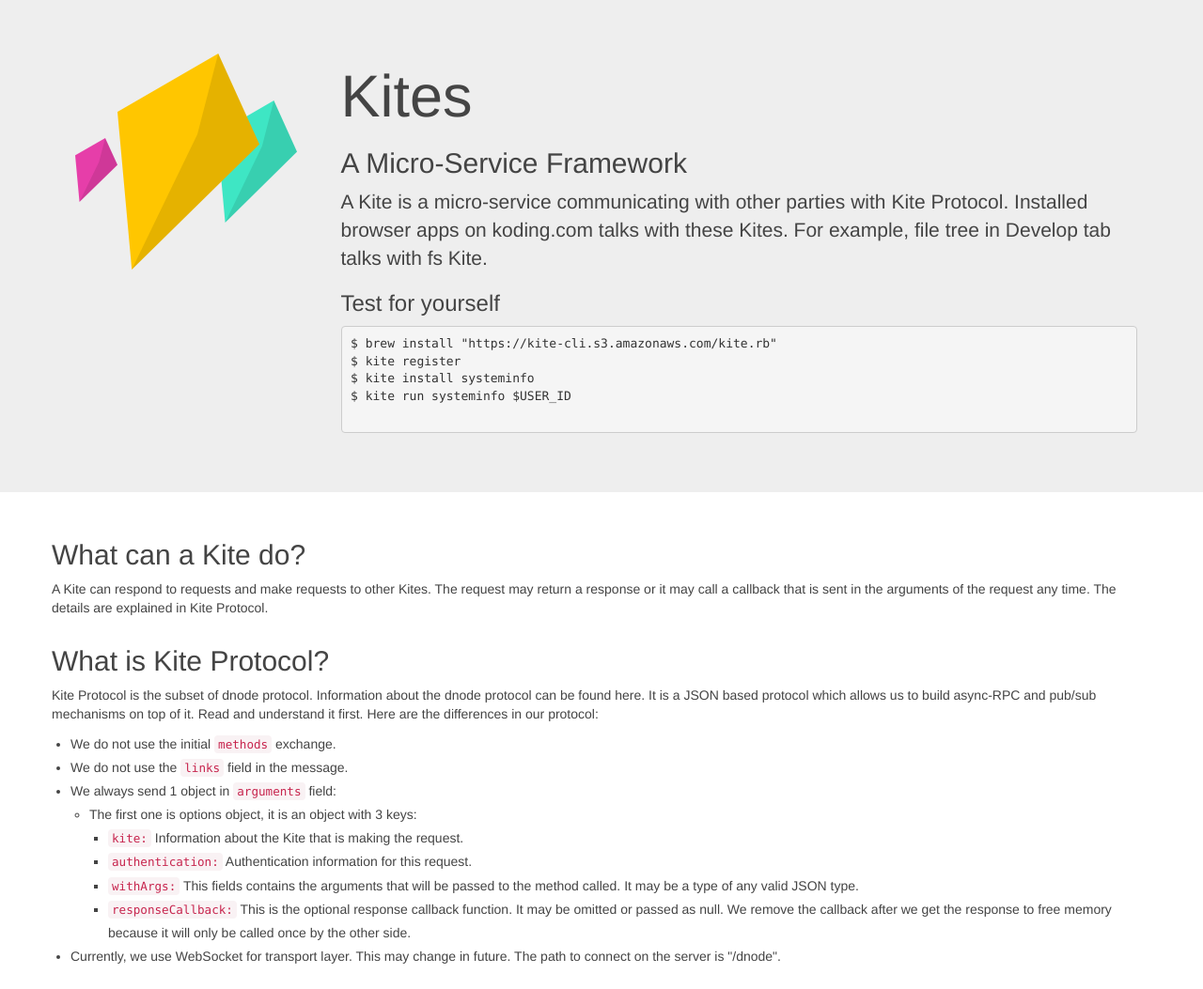
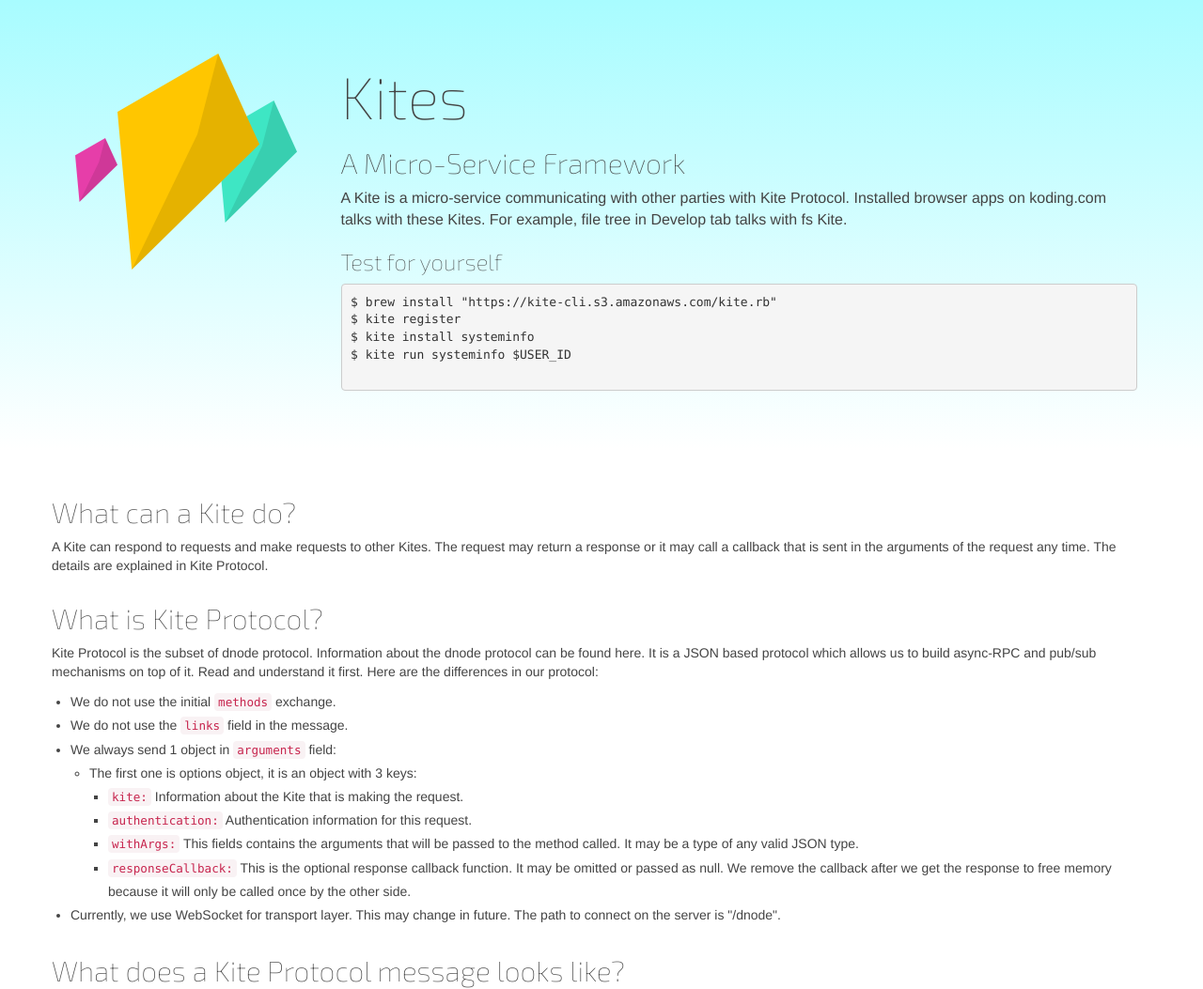
Before and after one commit to marcrobinsone/kite-website, a website: page index.html in a window 1280 px wide. Shown: the top 1053 px of the page at 94% size. Drawn offline with nearby package versions, Linux system fonts and the light colour scheme.

Commit message:
Styles: added a webfont for headers

```diff
--- a/css/jumbotron.css
+++ b/css/jumbotron.css
@@ -1,5 +1,7 @@
 body{color:#444}
-.jumbotron{display:block;}
+h1,h2,h3,h4,h5,h6{font-family:'Exo 2',sans-serif;font-weight:100}
+.jumbotron{background-image:-moz-linear-gradient(100% 100% 90deg,#fff,#a8fcff);background-image:-webkit-gradient(linear,0% 0%,0% 100%,from(#a8fcff),to(#fff));background-image:-khtml-gradient(linear,0% 0%,0% 100%,from(#a8fcff),to(#fff));background-image:-o-linear-gradient(#a8fcff,#fff);display:block;}
+.jumbotron p{font-weight:200;font-size:16px}
 .jumbotron p,.jumbotron h2{color:#444}
 .jumbotron article,.jumbotron aside{float:left;width:50%}
 #big-logo{display:block;width:250px;height:250px;background:transparent url("../assets/kites.250.png") scroll no-repeat 0 0}
--- a/index.html
+++ b/index.html
@@ -15,6 +15,7 @@
     <link href="css/bootstrap.min.css" rel="stylesheet">
 
     <!-- Custom styles for this template -->
+    <link href='http://fonts.googleapis.com/css?family=Exo+2:400,100,200,300,100italic,200italic,300italic,600,600italic,400italic' rel='stylesheet' type='text/css'>
     <link href="css/jumbotron.css" rel="stylesheet">
     <link rel="stylesheet" href="http://yandex.st/highlightjs/8.0/styles/default.min.css">
 
--- a/stylus/main.styl
+++ b/stylus/main.styl
@@ -5,11 +5,19 @@
 body
   color         textColor
 
+h1, h2, h3, h4, h5, h6
+  font-family   'Exo 2', sans-serif
+  font-weight   100
+
 .jumbotron
   // color         white
   // bg            color #FFebd7
   gradient      #A8FCFF white
   display       block
+
+  p
+    font-weight 200
+    font-size   16px
 
   p
   h2
```
